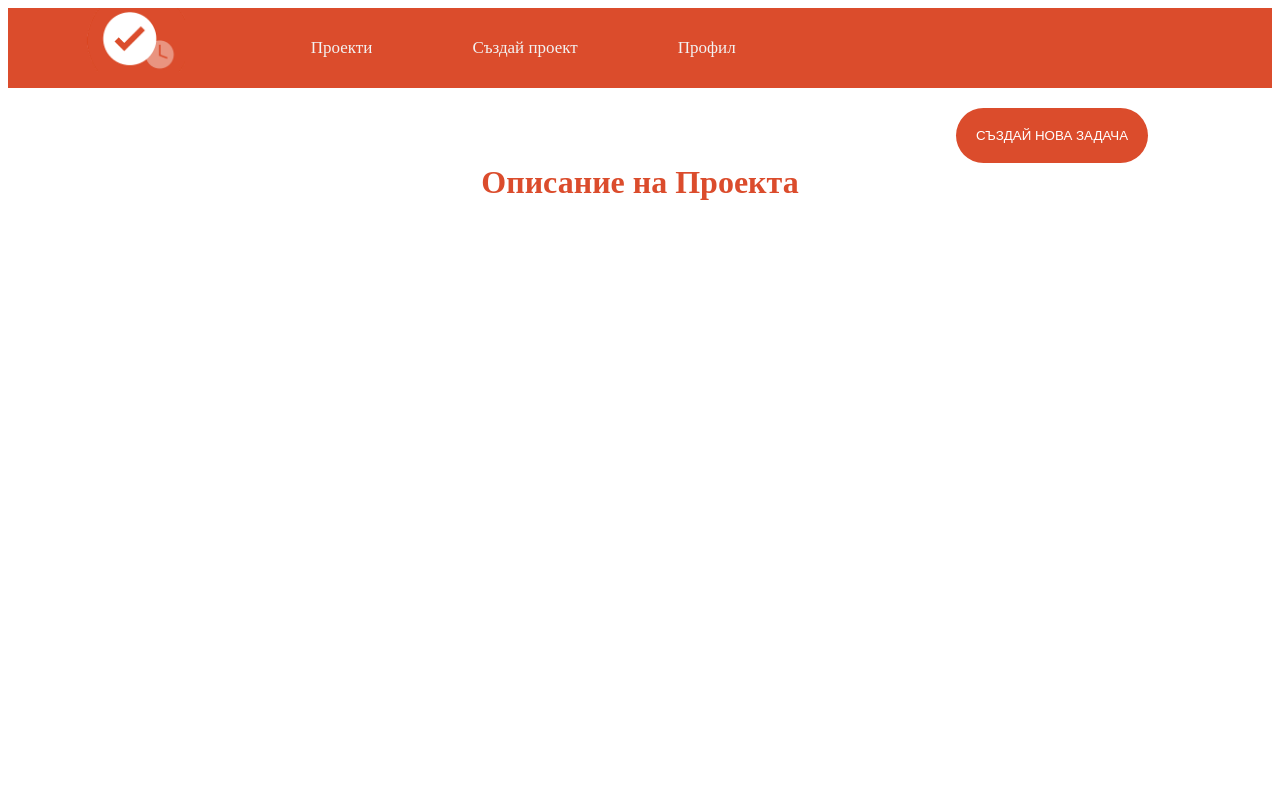
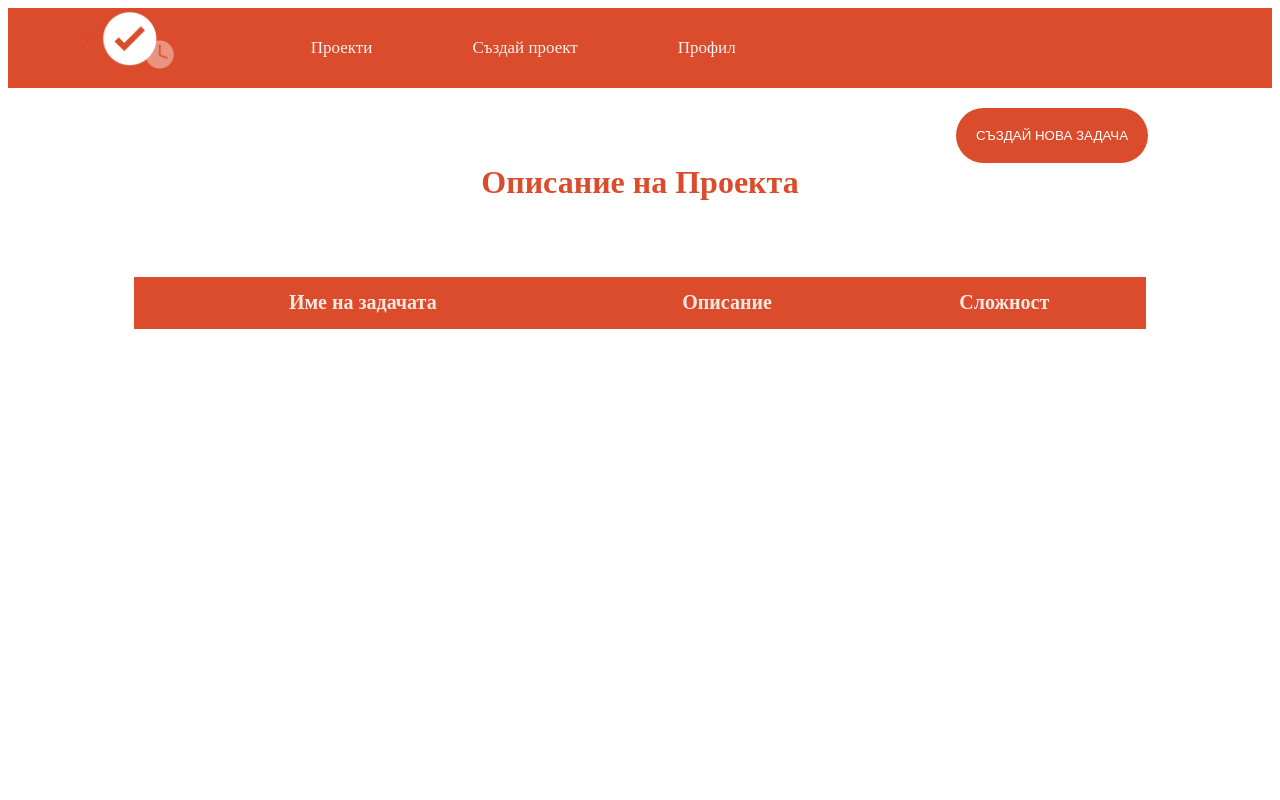
Before and after one commit to EstimateMe/Project-Estimation, a PHP site: page /current_project.php?name=1 in a window 1280 px wide. Run offline with PHP 8.4, Linux system fonts and the light colour scheme; tables that the repository leaves empty or names only in its code hold one stand-in row (values such as "Sample post"); lists and menus that the app fills with data are empty.

Commit message:
Add styles and resolve conflicts

```diff
--- a/css/current-project.css
+++ b/css/current-project.css
@@ -22,7 +22,7 @@ text-align: center;
 
     position:relative;
     top:50%;
-    left:45%;
+    left:40%;
  }
  .description {
    text-align: center;
@@ -52,7 +52,8 @@ text-align: center;
   margin: auto;
   padding: 20px;
   border: 1px solid #888;
-  width: 80%;
+  width: 40%;
+  height: 50%;
 }
 
 input[type=text]
@@ -63,7 +64,7 @@ input[type=text]
 	margin-bottom: 10px;
 	margin-top: 15px;
 	padding: 15px;
-	border-radius: 10px;
+	border-radius: 5px;
 }
 
 textarea {
@@ -75,3 +76,33 @@ textarea {
 	padding: 15px;
 	border-radius: 10px;
 }
+
+.tasks-table {
+   border: 2px solid #DB4C2C;
+  background-color: #FFF4F0;
+   border-collapse: collapse;
+   width: 80%;
+   margin-left:auto;
+   margin-right:auto;
+}
+
+table, td, {
+  border: 1px solid black;
+}
+
+td {
+  height: 40px;
+  font-size: 18px;
+  text-align: center;
+  color: #444444;
+}
+
+th {
+  height: 50px;
+  font-size: 20px;
+  font-weight: bold;
+  background-color: #DB4C2C;
+  color: #FFE8E3;
+  text-align: center;
+
+}
--- a/current_project.php
+++ b/current_project.php
@@ -36,16 +36,22 @@ $project_name = $_GET['name'];
                         <div>
                         </div>
                         <div>
+                        <table class="tasks-table">
+                        <tr>
+                        <th>Име на задачата</th>
+                        <th>Описание</th>
+                        <th>Сложност</th>
+                        </tr>
                         <?php
                             foreach($tasks as $task) {
                             $title = $task->title;
                             $description = $task->description;
-                              echo '<h2>' . $title . '</h2>'
-                                    . 'Description: '
+                              echo '<tr> <td>' . $title . '</td> <td>'
                                     . $description
-                                    . '<br> <br>';
+                                    . '</td> <td> 3 </td> </tr>';
                             }
                             ?>
+                        </table>
                         </div>
                         <!-- The Modal -->
                         <div id="myModal" class="modal">
@@ -56,10 +62,8 @@ $project_name = $_GET['name'];
                                 <form id="create-task-form" name="login_form" method="post" action="task_creation.php">
 
                                     Заглавие
-                                    <input type="text" name="task_title" id="task_title">
-									<div id="suggesstion-box"></div>
-									Описание
-                                    <textarea rows="4" cols="50" name="task_description" id="task_description" form="create-task-form"> </textarea>
+                                    <input type="text" name="task_title"> Описание
+                                    <textarea rows="5" cols="50" name="task_description" form="create-task-form"> </textarea>
                                     <!-- pass the project name to task_creation.php but not display it-->
                                     <input type='hidden' name='project_name' value='<?php echo "$project_name";?>' />
 
```
